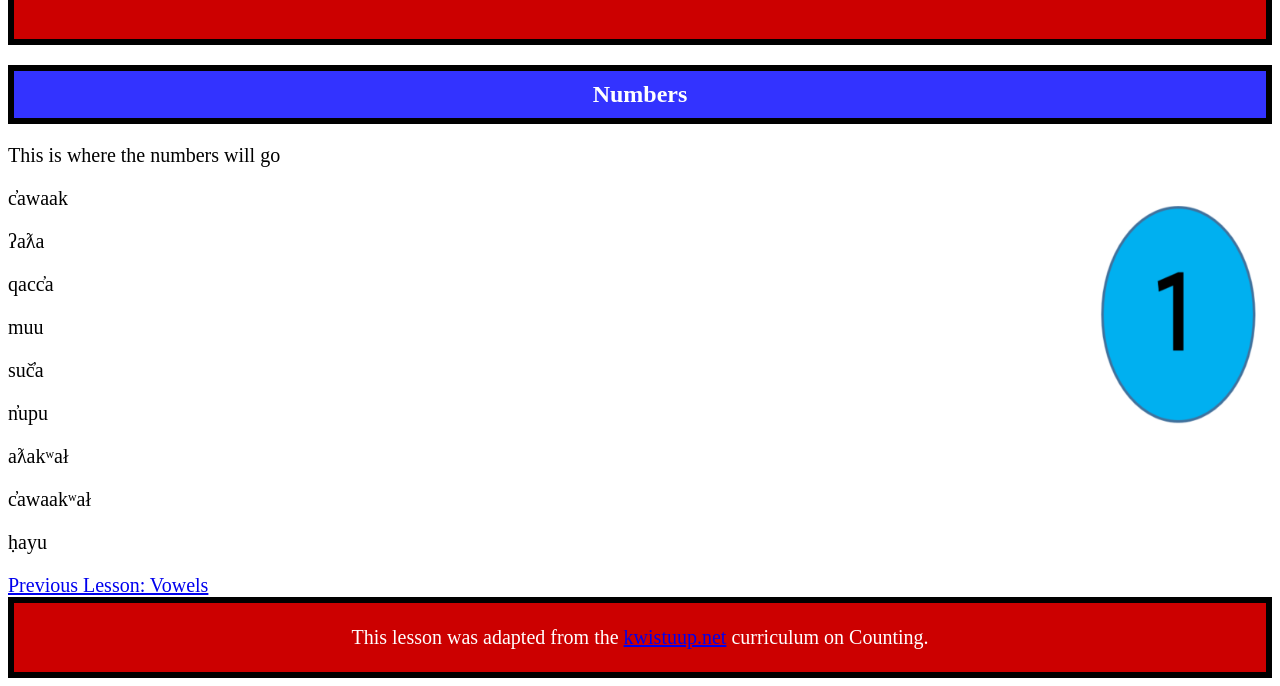
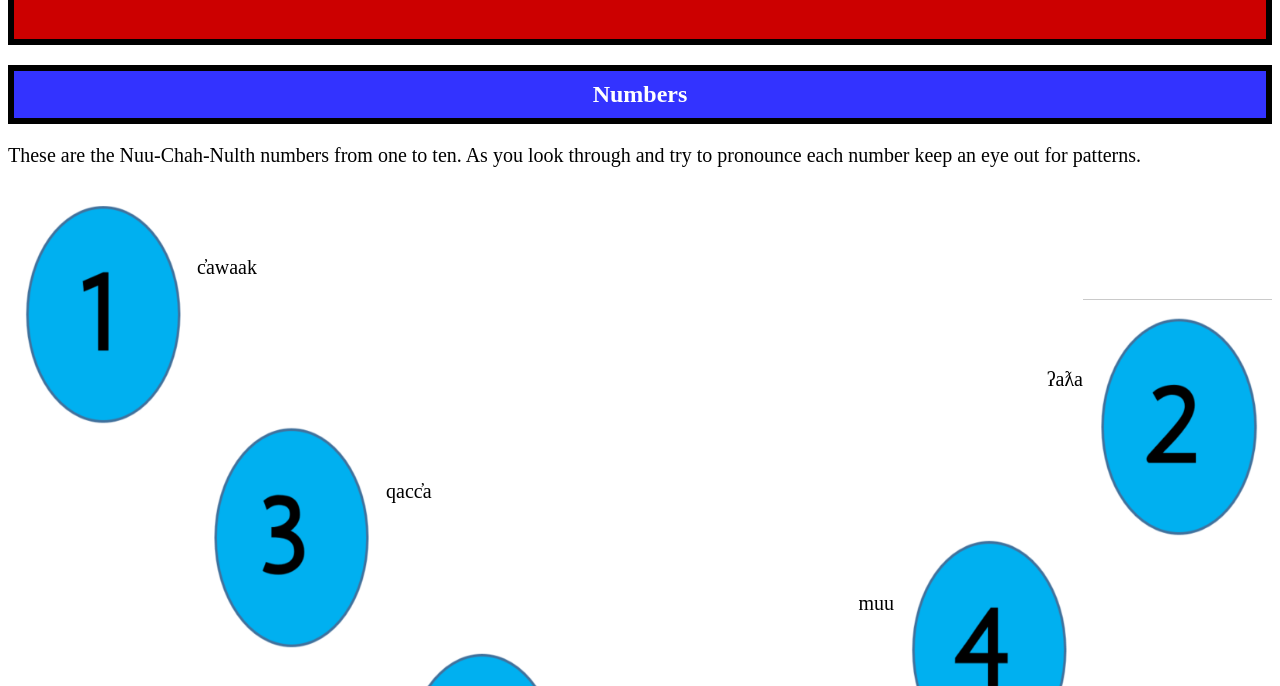
Before and after one commit to rosemccarthy415/website, a plain HTML site: page numbers.html in a window 1280 px wide. Shown: the part 114-800 px from the top of the page. Drawn offline with Linux system fonts and the light colour scheme.

Commit message:
Update numbers.html

```diff
--- a/numbers.html
+++ b/numbers.html
@@ -41,19 +41,22 @@ footer {
         <h1>West Barkley Nuu-Chah-Nulth Language</h1>
 </header>
         <h2>Numbers</h2>
-        <p>This is where the numbers will go</p>
+        <p>These are the Nuu-Chah-Nulth numbers from one to ten. As you look through and try to pronounce each number keep an eye out for patterns.</p>
 <div>
-    <div class="div2"><p><img src="images/one.png" alt="one" style="float:right;width:189px;height:252px;">c̓awaak</p></div>
-    <p>ʔaƛa</p>
-    <p>qacc̓a</p>
-    <p>muu</p>
-    <p>suč̓a</p>
-    <p>n̓upu</p>
-    <p>aƛakʷał</p>
-    <p>c̓awaakʷał</p>
-    <p>ḥayu</p>
+    <div class="div2"><p><img src="images/one.png" alt="one" style="float:left;width:189px;height:252px;"><br><br><br>c̓awaak</p></div>
+    <div class="div2"><p style="text-align:right;"><img src="images/two.png" alt="two" style="float:right;width:189px;height:252px;"><br><br><br>ʔaƛa</p></div>
+    <div class="div2"><p><img src="images/three.png" alt="three" style="float:left;width:189px;height:252px;"><br><br><br>qacc̓a</p></div>
+    <div class="div2"><p style="text-align:right;"><img src="images/four.png" alt="four" style="float:right;width:189px;height:252px;"><br><br><br>muu</p></div>
+    <div class="div2"><p><img src="images/five.png" alt="five" style="float:left;width:189px;height:252px;"><br><br><br>suč̓a</p></div>
+    <div class="div2"><p style="text-align:right;"><img src="images/six.png" alt="six" style="float:right;width:189px;height:252px;"><br><br><br>n̓upu</p></div>
+    <div class="div2"><p><img src="images/seven.png" alt="seven" style="float:left;width:189px;height:252px;"><br><br><br>ʔaƛpu</p></div>
+    <div class="div2"><p style="text-align:right;"><img src="images/eight.png" alt="eight" style="float:right;width:189px;height:252px;"><br><br><br>ʔaƛakʷał</p></div>
+    <div class="div2"><p><img src="images/nine.png" alt="nine" style="float:left;width:189px;height:252px;"><br><br><br>c̓awaakʷał</p></div>
+    <div class="div2"><p style="text-align:right;"><img src="images/ten.png" alt="ten" style="float:right;width:189px;height:252px;"><br><br><br>ḥayu</p></div>
 </div>
-
+<br>
+<br>
+<br>
 <a href="index.html">Previous Lesson: Vowels</a>
 <br>
 <footer>
```
